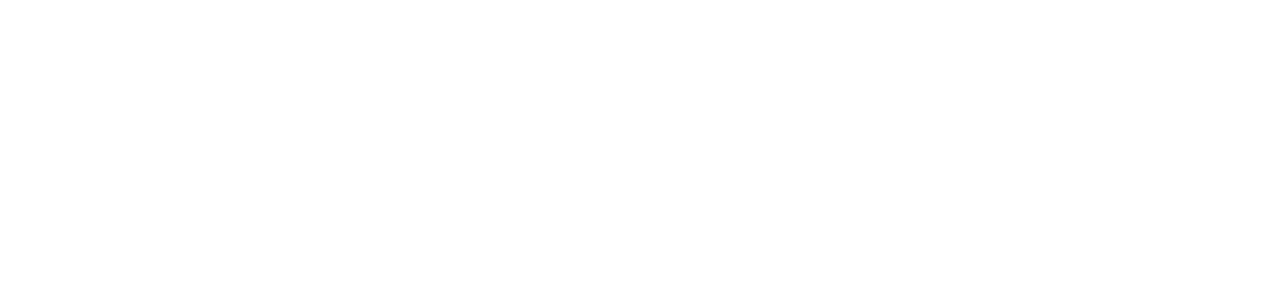
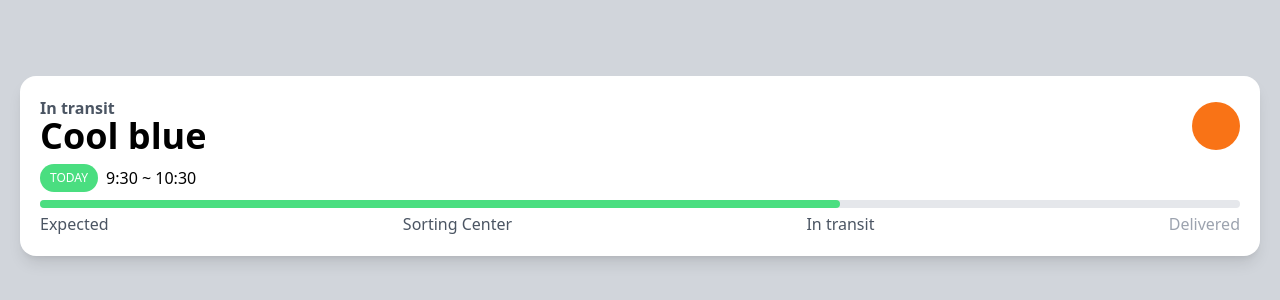
Before and after one commit to taegeumLee/carrot-market, a Next.js app in the folder Desktop/carrot-market/: page / in a window 1280 px wide. Shown: the part 234-534 px from the top of the page. Built offline with nearby package versions, Linux system fonts and the light colour scheme.

Commit message:
#3.2[TAILWIND] Card Components

```diff
--- a/Desktop/carrot-market/app/page.tsx
+++ b/Desktop/carrot-market/app/page.tsx
@@ -1,5 +1,38 @@
 import Image from "next/image";
 
 export default function Home() {
-  return <main></main>;
+  return (
+    <main className="bg-gray-300 h-screen flex items-center justify-center p-5">
+      <div className="bg-white w-full shadow-lg p-5 rounded-2xl">
+        <div className="flex justify-between items-center">
+          <div className="flex flex-col">
+            <span className="text-gray-600 font-semibold -mb-1">
+              In transit
+            </span>
+            <span className="text-4xl font-semibold ">Cool blue</span>
+          </div>
+          <div className="size-12 bg-orange-500 rounded-full" />
+        </div>
+
+        <div className="my-2 flex items-center gap-2">
+          <span className="bg-green-400 text-white uppercase px-2.5 py-1.5 text-xs font-medium rounded-full">
+            Today
+          </span>
+          <span>9:30 ~ 10:30</span>
+        </div>
+
+        <div className="relative">
+          <div className="bg-gray-200 w-full h-2 rounded-full absolute" />
+          <div className="bg-green-400 w-2/3 h-2 rounded-full absolute" />
+        </div>
+
+        <div className="flex justify-between items-center mt-5 text-gray-600">
+          <span>Expected</span>
+          <span>Sorting Center</span>
+          <span>In transit</span>
+          <span className="text-gray-400">Delivered</span>
+        </div>
+      </div>
+    </main>
+  );
 }
--- a/Desktop/carrot-market/tailwind.config.ts
+++ b/Desktop/carrot-market/tailwind.config.ts
@@ -6,14 +6,7 @@
     "./components/**/*.{js,ts,jsx,tsx,mdx}",
     "./app/**/*.{js,ts,jsx,tsx,mdx}",
   ],
-  theme: {
-    extend: {
-      colors: {
-        background: "var(--background)",
-        foreground: "var(--foreground)",
-      },
-    },
-  },
+  theme: {},
   plugins: [],
 };
 export default config;
```
